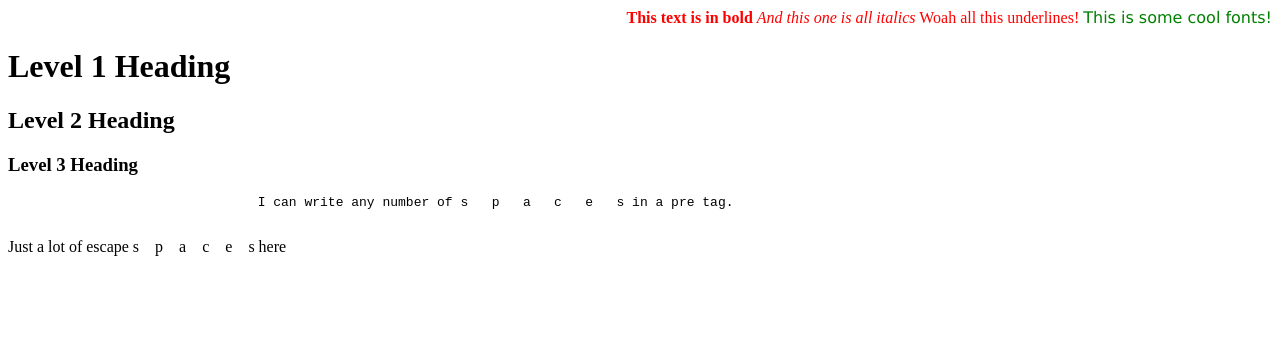
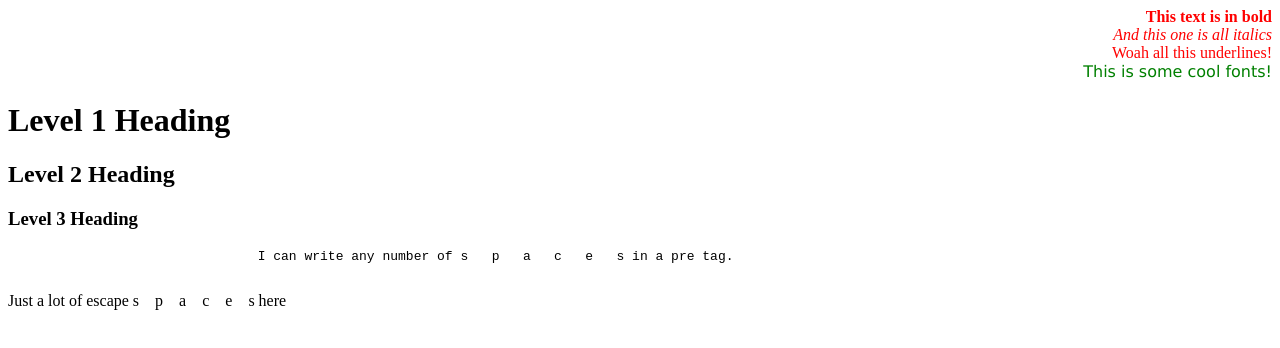
Before and after one commit to xprilion/unfortunate-assignments, a plain HTML site: page InternetTechnology/2/index.html in a window 1280 px wide. Drawn offline with Linux system fonts and the light colour scheme.

Commit message:
blah blah. blah n blah. blah o blah

```diff
--- a/InternetTechnology/2/index.html
+++ b/InternetTechnology/2/index.html
@@ -19,10 +19,10 @@
 	</head>
 	<body>
 		<p style="color: red" align="right">
-			<b>This text is in bold</b>
-			<i>And this one is all italics</i>
-			<underline>Woah all this underlines!</underline>
-			<font face="verdana" color="green">This is some cool fonts!</font>
+			<b>This text is in bold</b><br />
+			<i>And this one is all italics</i><br />
+			<underline>Woah all this underlines!</underline><br />
+			<font face="verdana" color="green">This is some cool fonts!</font><br />
 			<h1>Level 1 Heading</h1>
 			<h2>Level 2 Heading</h2>
 			<h3>Level 3 Heading</h3>
```
Also changed, not shown: InternetTechnology/5/index.html (+1 -1 lines), InternetTechnology/7/index.html (+1 -1 lines).
